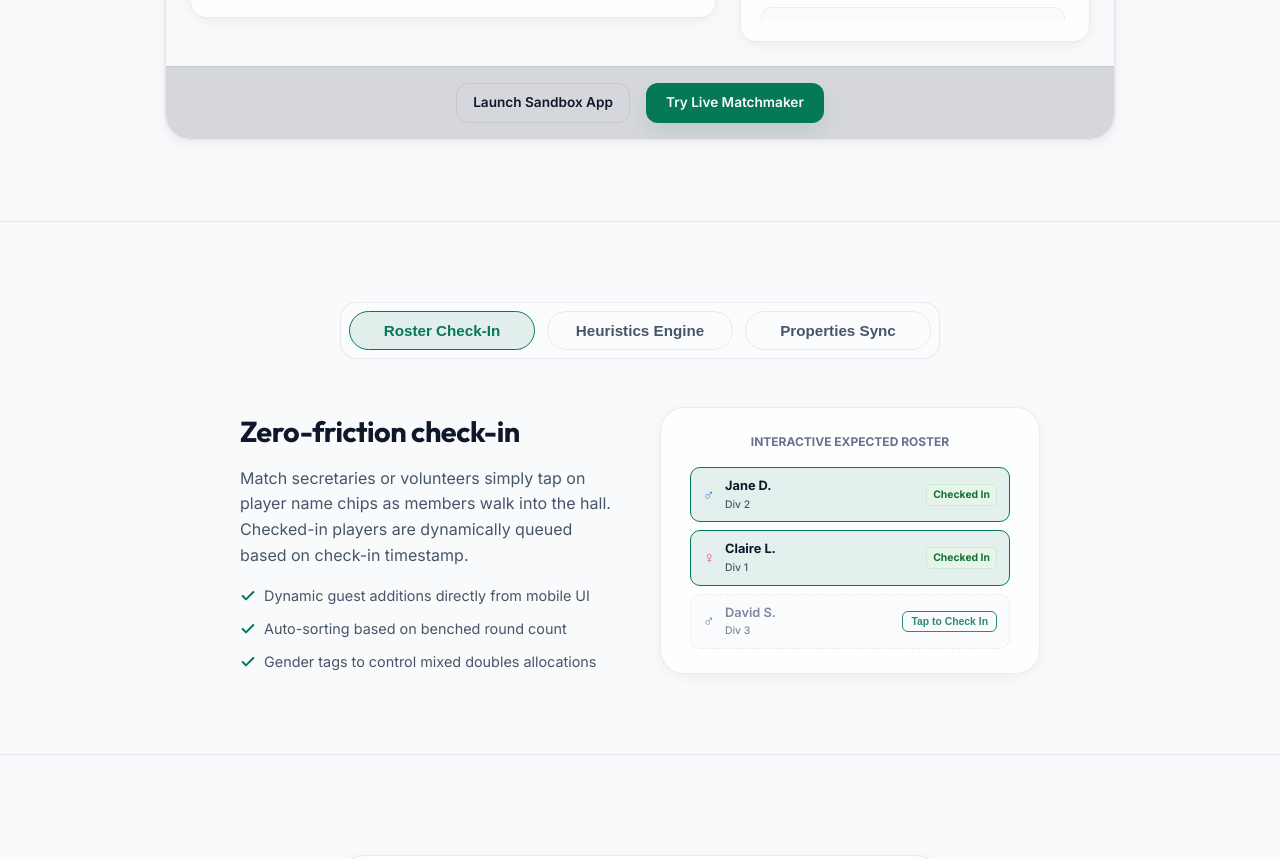
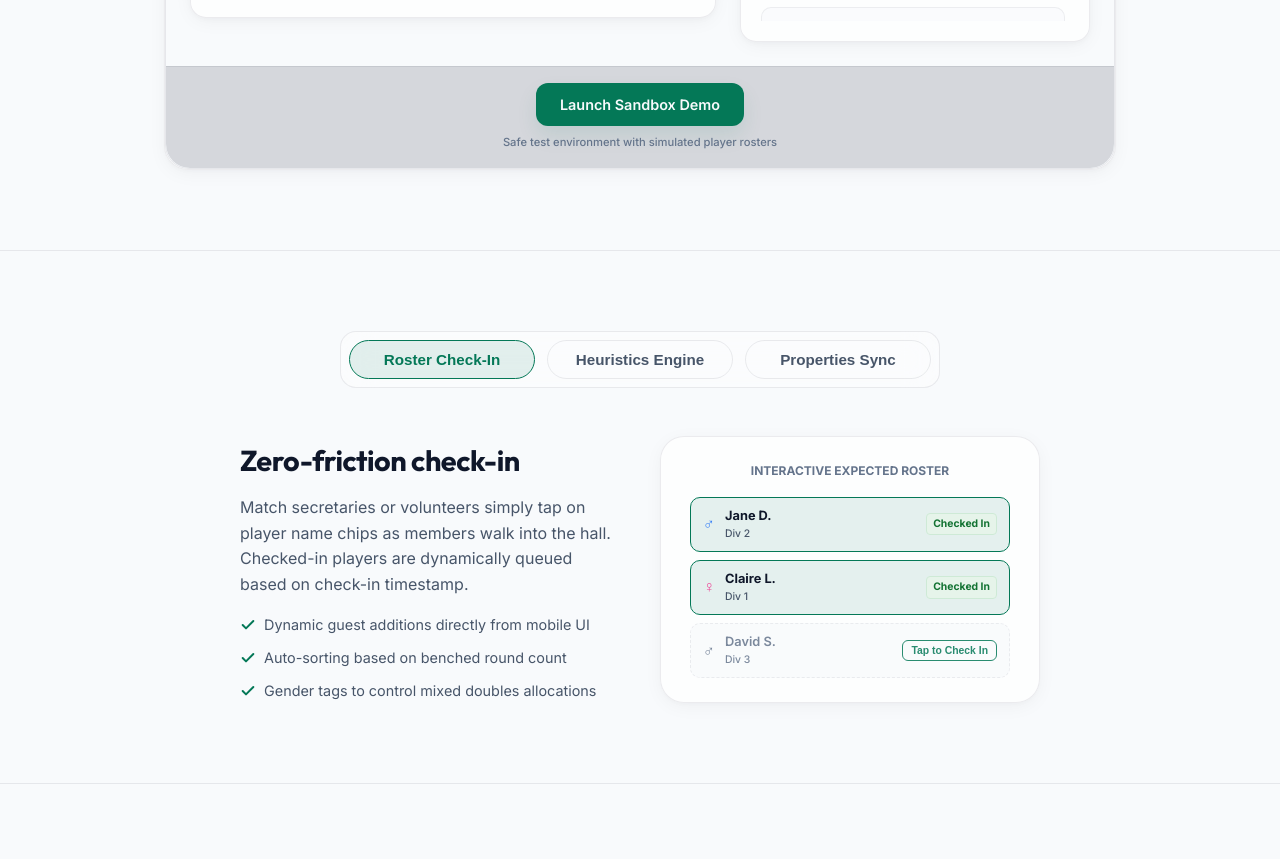
Before and after one commit to fixtureflow/fixtureflow.github.io, a plain HTML site: page courtflow/index.html in a window 1280 px wide. Shown: the part 1040-1899 px from the top of the page. Drawn offline with Linux system fonts and the light colour scheme.

Commit message:
style(courtflow): Merge dual action CTAs into a single Launch Sandbox Demo button with disclaimer

```diff
--- a/courtflow/index.html
+++ b/courtflow/index.html
@@ -931,9 +931,9 @@
                     </div>
 
                     <!-- Heuristic Actions bar (Redirect links) -->
-                    <div class="mockup-actions-bar">
-                        <a href="https://script.google.com/macros/s/COURTFLOW_APP_ID/exec" target="_blank" class="btn btn-secondary" style="padding: 8px 16px; font-size: 0.85rem; text-decoration: none;">Launch Sandbox App</a>
-                        <a href="https://script.google.com/macros/s/COURTFLOW_APP_ID/exec" target="_blank" class="btn btn-primary" style="padding: 8px 20px; font-size: 0.85rem; text-decoration: none;">Try Live Matchmaker</a>
+                    <div class="mockup-actions-bar" style="display: flex; flex-direction: column; align-items: center; gap: 8px;">
+                        <a href="https://script.google.com/macros/s/COURTFLOW_APP_ID/exec" target="_blank" class="btn btn-primary" style="padding: 10px 24px; font-size: 0.9rem; text-decoration: none;">Launch Sandbox Demo</a>
+                        <span style="font-size: 0.7rem; color: var(--text-muted); font-weight: 500;">Safe test environment with simulated player rosters</span>
                     </div>
 
                 </div>
```
Also changed, not shown: docs/architecture/CODEBASE_MAP.md (+1 -1 lines).
